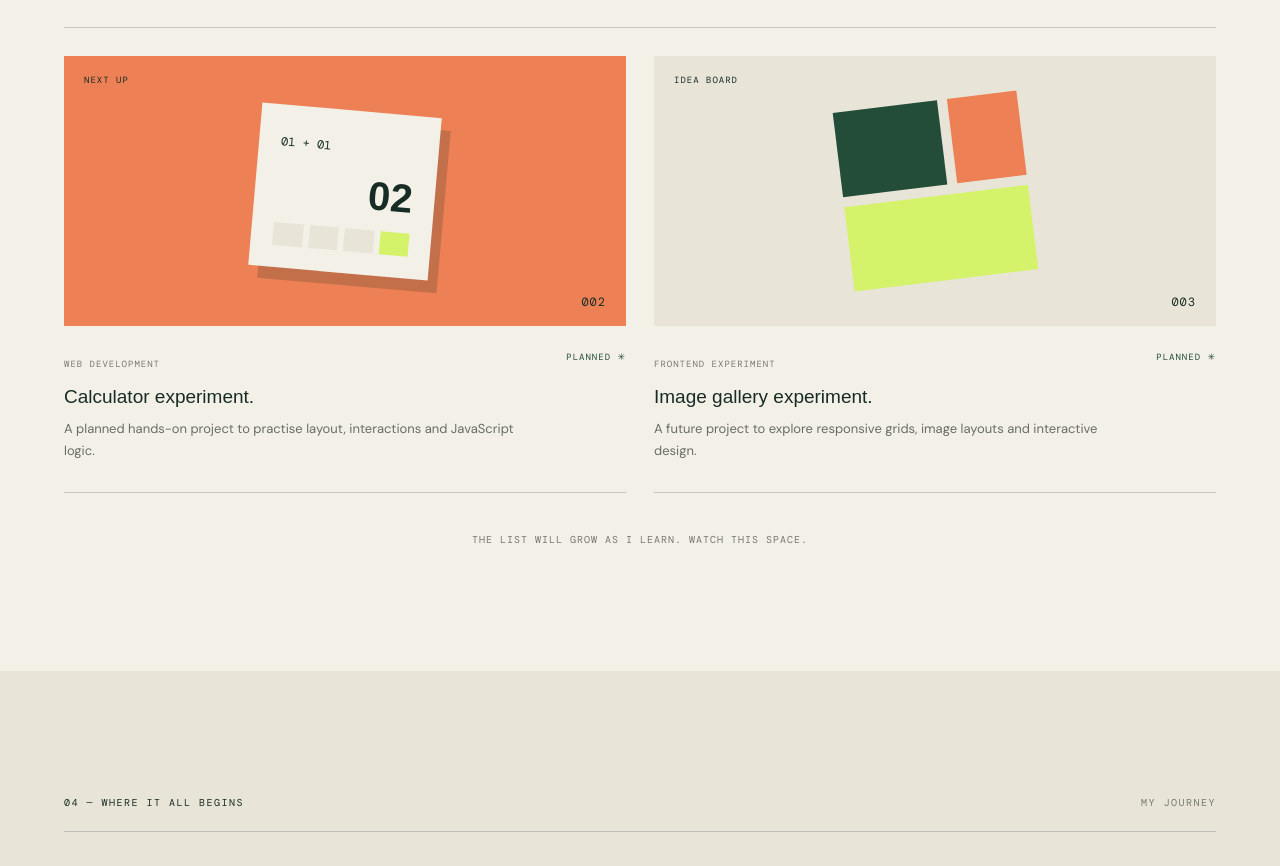
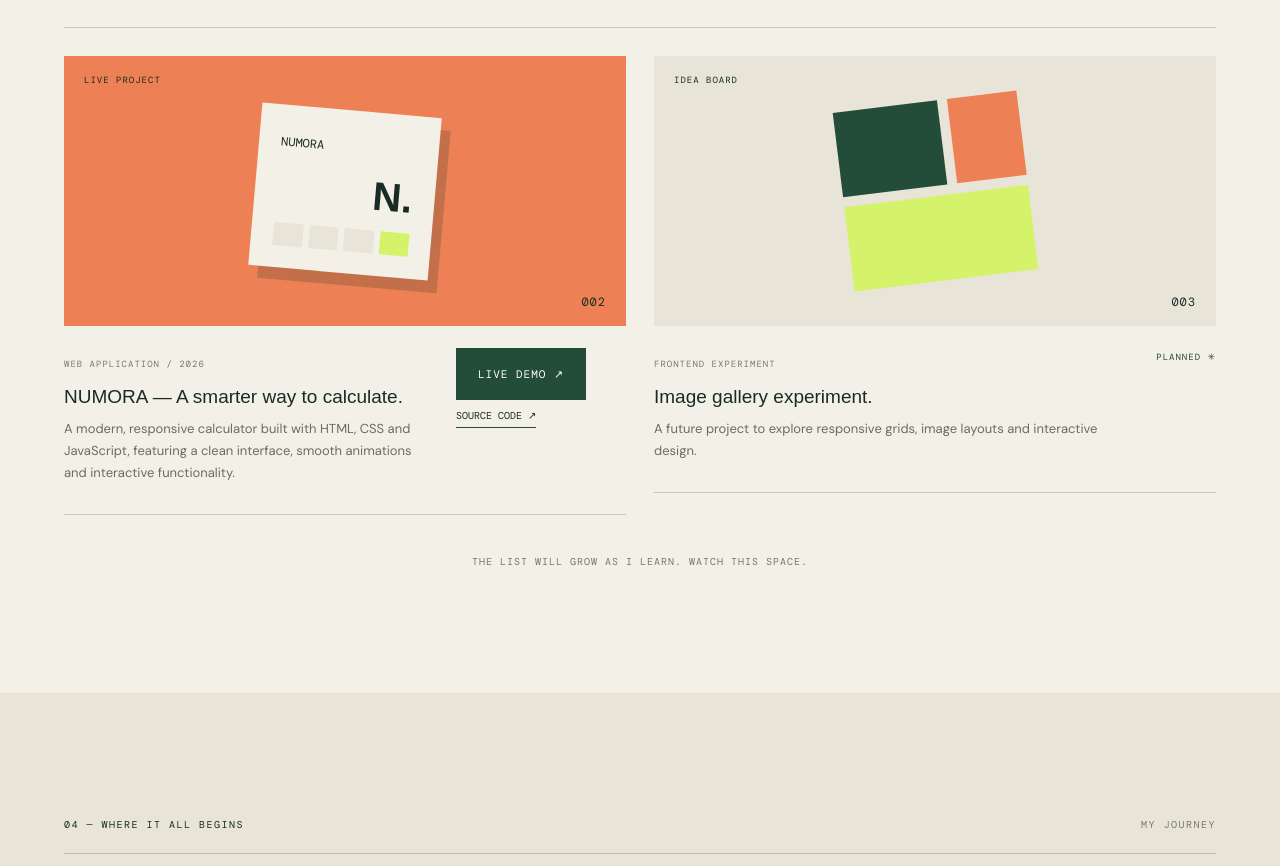
Before and after one commit to dharmikjajam45-create/CodeAlpha_Portfolio, a plain HTML site: page index.html in a window 1280 px wide. Shown: the part 3689-4555 px from the top of the page. Drawn offline with nearby package versions, Linux system fonts and the light colour scheme; a web font is replaced by a local one.

Commit message:
Fix HTML formatting and add missing elements

```diff
--- a/index.html
+++ b/index.html
@@ -229,24 +229,49 @@
 
        <article class="project-card reveal">
   <div class="project-art art-next">
-            <span class="art-label">NEXT UP</span>
+    <span class="art-label">LIVE PROJECT</span>
+
     <div class="calculator-art">
-              <span>01 + 01</span>
-              <strong>02</strong>
-              <div class="calc-keys"><i></i><i></i><i></i><i></i></div>
+      <span>NUMORA</span>
+      <strong>N.</strong>
+      <div class="calc-keys">
+        <i></i><i></i><i></i><i></i>
       </div>
+    </div>
+
     <span class="art-number">002</span>
   </div>
+
   <div class="project-info">
     <div>
-              <span class="project-type">WEB DEVELOPMENT</span>
-              <h3>Calculator experiment.</h3>
-              <p>A planned hands-on project to practise layout, interactions and JavaScript logic.</p>
+      <span class="project-type">WEB APPLICATION / 2026</span>
+      <h3>NUMORA — A smarter way to calculate.</h3>
+      <p>
+        A modern, responsive calculator built with HTML, CSS
+        and JavaScript, featuring a clean interface,
+        smooth animations and interactive functionality.
+      </p>
     </div>
-            <span class="project-status">PLANNED ✳</span>
+
+    <div class="project-actions">
+      <a
+        href="https://dharmikjajam45-create.github.io/NUMORA/"
+        target="_blank"
+        rel="noopener noreferrer"
+        class="button button-dark">
+        LIVE DEMO ↗
+      </a>
+
+      <a
+        href="https://github.com/dharmikjajam45-create/NUMORA"
+        target="_blank"
+        rel="noopener noreferrer"
+        class="text-link">
+        SOURCE CODE ↗
+      </a>
+    </div>
   </div>
 </article>
-
         <article class="project-card reveal">
           <div class="project-art art-gallery">
             <span class="art-label">IDEA BOARD</span>
```
Lines whose indentation alone changed are shown as unchanged.
